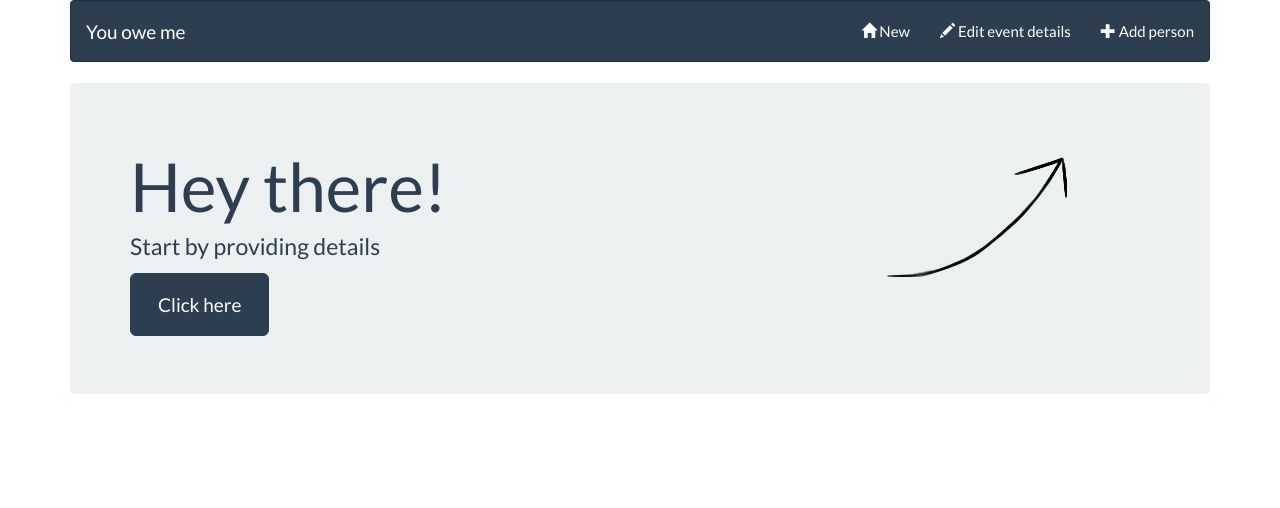
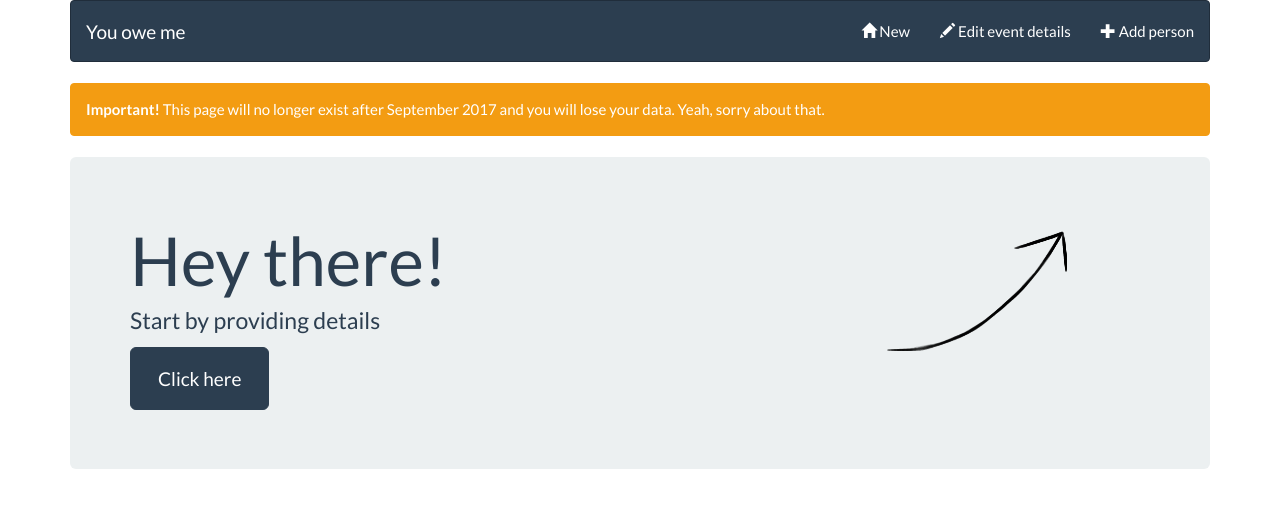
Before and after one commit to raidokaldma/you-owe-me-v2, a plain HTML site: page index.html in a window 1280 px wide. Drawn offline with Linux system fonts and the light colour scheme; no server answers.

Commit message:
Warning, page will stop existing after sep 2017

```diff
--- a/assets/html/main.html
+++ b/assets/html/main.html
@@ -2,6 +2,11 @@
 
 <div class="container">
     <div ng-include="'assets/html/navbar.html'"></div>
+
+    <div class="alert alert-warning">
+        <strong>Important!</strong> This page will no longer exist after September 2017 and you will lose your data. Yeah, sorry about that.
+    </div>
+
     <div ng-include="'assets/html/start.html'" ng-if="!data.names.length && firstLoadDone"></div>
     <div ng-include="'assets/html/event-info.html'" ng-if="data.names.length"></div>
     <div ng-include="'assets/html/content.html'" ng-if="data.names.length"></div>
```
